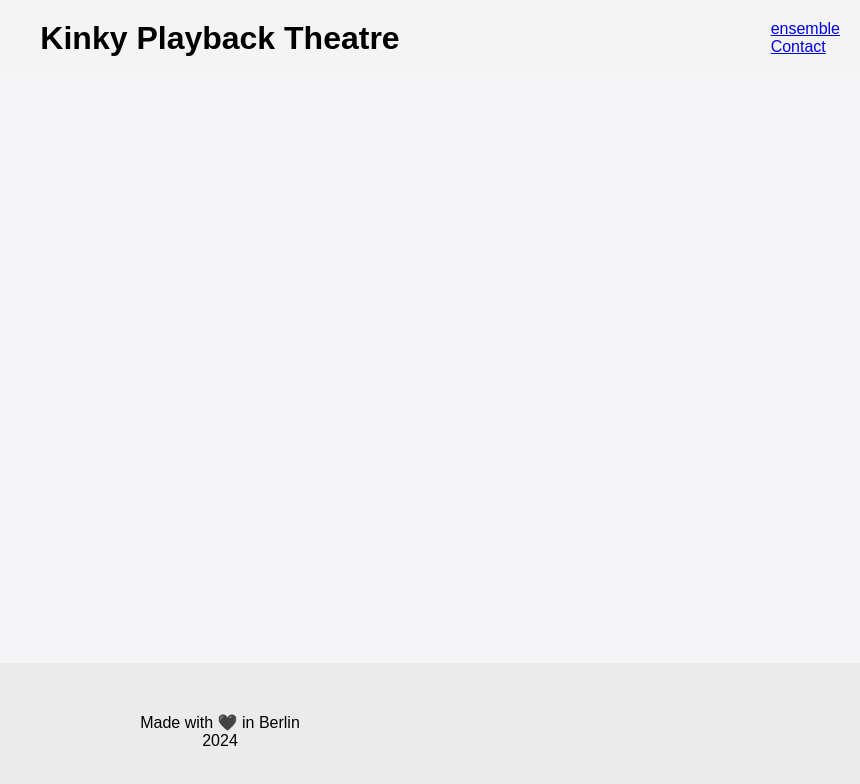
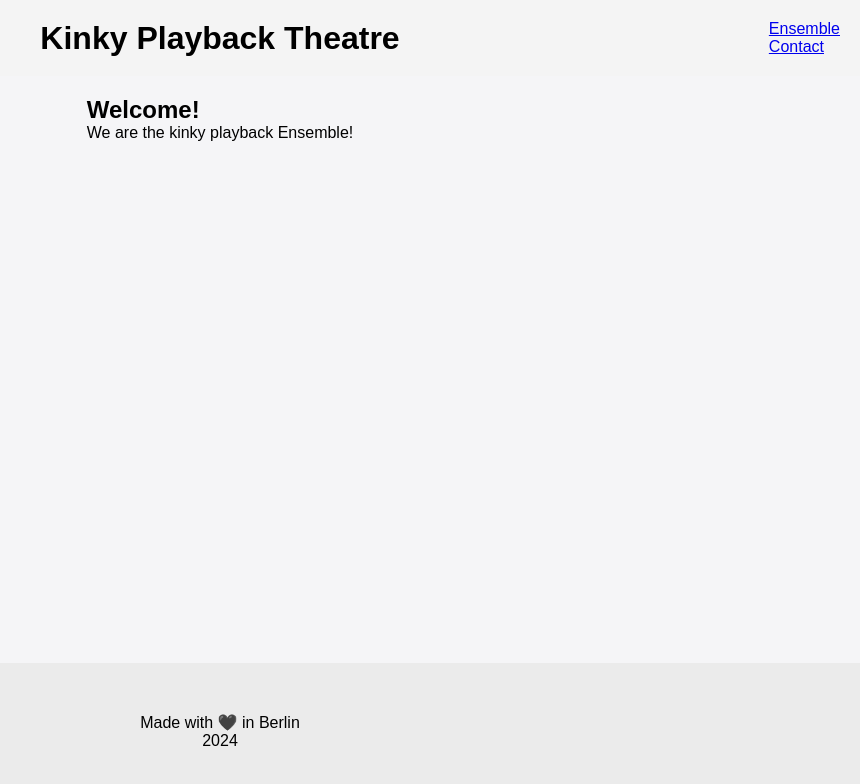
Before and after one commit to danielrileyde/kinky-playback-theatre, a Next.js app: page / in a window 1280 px wide. Shown: the top 784 px of the page, without its empty margins (420-1280 px from the left). Built offline with nearby package versions, Linux system fonts and the light colour scheme; a web font is replaced by a local one.

Commit message:
added an about component on the home page

```diff
--- /dev/null
+++ b/src/app/about/page.tsx
@@ -0,0 +1,8 @@
+export default function About() {
+  return (
+    <section>
+      <h1>Welcome!</h1>
+      <p>We are the kinky playback Ensemble!</p>
+    </section>
+  );
+}
--- a/src/app/components/header/header.tsx
+++ b/src/app/components/header/header.tsx
@@ -8,7 +8,7 @@ export default function Header() {
       <nav className={styles.navbar}>
         <ul className={styles.ul}>
           <li>
-            <Link href="/ensemble">ensemble</Link>
+            <Link href="/ensemble">Ensemble</Link>
           </li>
           <li>
             <Link href="/contact">Contact</Link>
--- a/src/app/page.tsx
+++ b/src/app/page.tsx
@@ -1,26 +1,13 @@
+import Header from "./components/Header/Header";
 import Footer from "./components/Footer/Footer";
-import Header from "./components/Header/Header";
 import styles from "./page.module.css";
-// import MemberCard from "./components/Card/MemberCard";
-
-// const members = [
-//   { name: "Daniel Riley-Dittmann", picture: "Hello" },
-//   { name: "Tanguy Lacroix", picture: "is it working?" },
-//   { name: "Maya Blau", picture: "I Hope so..." },
-//   { name: "Sol Lane", picture: "and?" },
-//   { name: "Julia Riley-Dittmann", picture: "IT WORKS!!!" },
-// ];
+import About from "./about/page";
 
 export default function Home() {
   return (
     <div className={styles.main}>
       <Header />
-      {/* <Ensemble /> */}
-      {/* <main className={styles.section}>
-        {members.map((member, index) => (
-          <MemberCard key={index} member={member} />
-        ))}
-      </main> */}
+      <About />
       <Footer />
     </div>
   );
```
